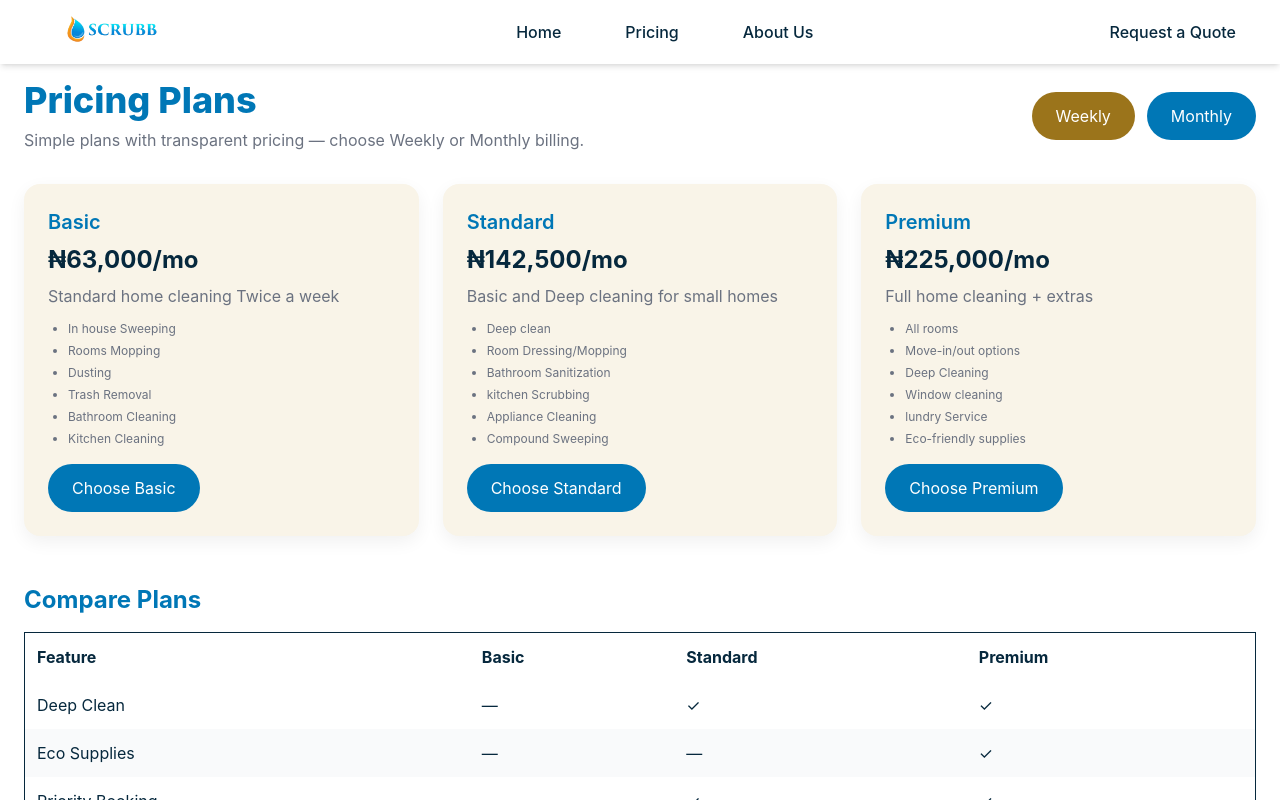
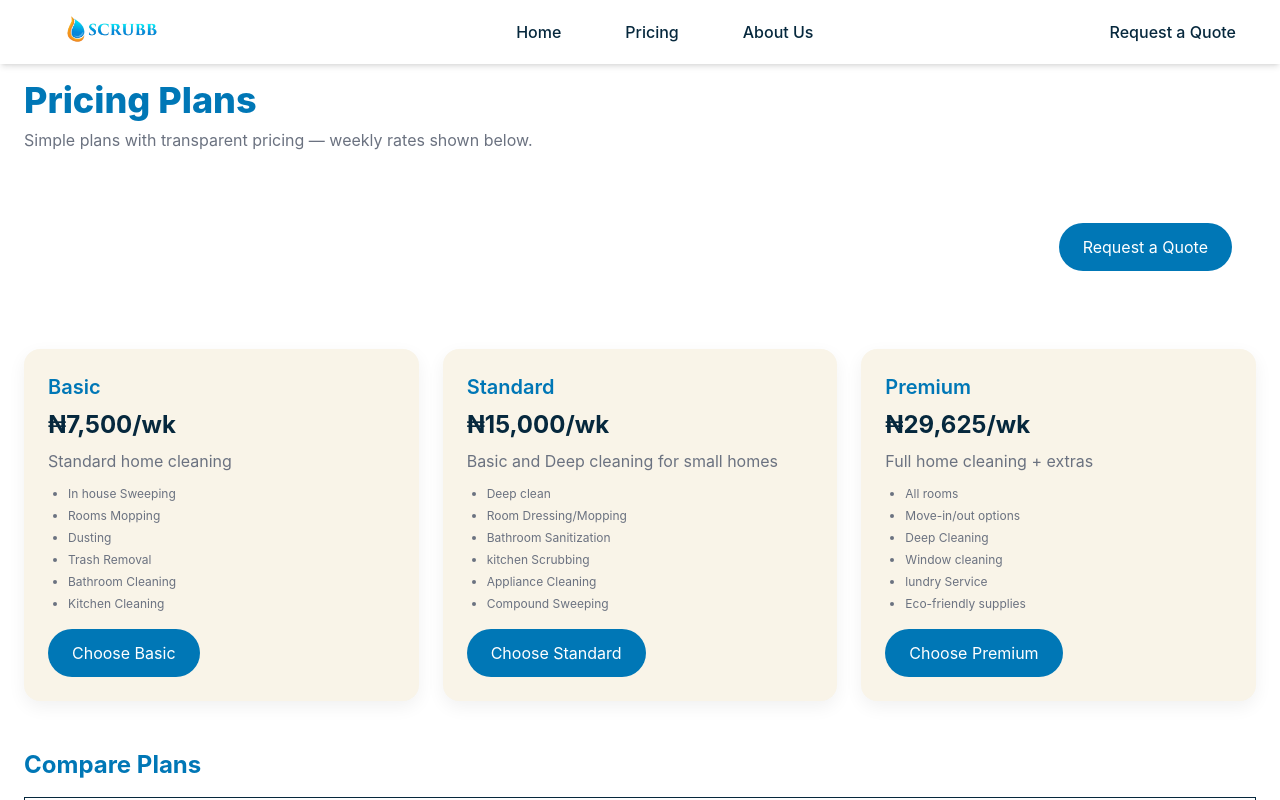
Before and after one commit to Earthpasserby/CleanServive, a React (Vite) app: page /pricing in a window 1280 px wide. Shown: the top 800 px of the page. Built offline with nearby package versions, Linux system fonts and the light colour scheme.

Commit message:
'pricing'

```diff
--- a/src/Components/Service.jsx
+++ b/src/Components/Service.jsx
@@ -1,7 +1,7 @@
 const Service = () => {
   return (
     <>
-  <div className="mx-auto  w-full px-4 sm:px-14 lg:px-14 pt-4 sm:pt-24  bg-white">
+      <div className="mx-auto  w-full px-4 sm:px-14 lg:px-14 pt-4 sm:pt-24  bg-white">
         <div className="flex flex-col items-center justify-center mb-8">
           <h3 className="font-bold  !text-[#0077b6]  md:text-2xl xl:text-2xl sm:text-xl">
             Keep Your Hands Clean and Ours Dirty
--- a/src/Pricing.jsx
+++ b/src/Pricing.jsx
@@ -1,7 +1,7 @@
-import React, { useState } from "react";
+import React from "react";
 
 export default function Pricing() {
-  const [billing, setBilling] = useState("monthly");
+  // Pricing is presented as weekly-focused. No billing toggle.
 
   const formatNGN = (value) =>
     new Intl.NumberFormat("en-NG", {
@@ -12,15 +12,15 @@ export default function Pricing() {
 
   // Prices converted to NGN from USD values using a conversion rate.
   // Assumption: 1 USD = 1500 NGN (change this rate if you prefer a different conversion).
-  const USD_TO_NGN = 1500;
+  const USD_TO_NGN = 1500; // Keep USD->NGN conversion constant available if needed later.
 
   const plans = [
     {
       name: "Basic",
       // original: $29/mo -> converted to NGN
-      monthly: 42 * USD_TO_NGN, // 43,500
-      yearly: 29 * USD_TO_NGN * 12,
-      desc: "Standard home cleaning Twice a week",
+      weekly: 7500, // Starting price explicitly set as requested
+      monthly: 7500 * 4,
+      desc: "Standard home cleaning",
       features: [
         "In house Sweeping",
         "Rooms Mopping",
@@ -33,8 +33,8 @@ export default function Pricing() {
     {
       name: "Standard",
       // original: $49/mo
-      monthly: 95 * USD_TO_NGN, // 73,500
-      yearly: 49 * USD_TO_NGN * 12,
+      monthly: 40 * USD_TO_NGN, // derive weekly from prior monthly conversion (fallback)
+      weekly: Math.round((40 * USD_TO_NGN) / 4),
       desc: "Basic and Deep cleaning for small homes",
       features: [
         "Deep clean",
@@ -48,8 +48,8 @@ export default function Pricing() {
     {
       name: "Premium",
       // original: $79/mo
-      monthly: 150 * USD_TO_NGN, // 118,500
-      yearly: 79 * USD_TO_NGN * 12,
+      monthly: 79 * USD_TO_NGN,
+      weekly: Math.round((79 * USD_TO_NGN) / 4),
       desc: "Full home cleaning + extras",
       features: [
         "All rooms",
@@ -68,38 +68,43 @@ export default function Pricing() {
         <div>
           <h1 className="text-4xl font-extrabold text-accent">Pricing Plans</h1>
           <p className="text-muted mt-2 max-w-xl">
-            Simple plans with transparent pricing — choose Weekly or Monthly
-            billing.
+            Simple plans with transparent pricing — weekly rates shown below.
           </p>
         </div>
-        <div className="flex items-center gap-3">
+      </header>
+
+      {/* Hero CTA: starting price */}
+      <div className="mt-6 p-6 rounded-lg bg-gradient-to-r from-brand-light to-brand-dark text-white flex flex-col md:flex-row items-center justify-between gap-4">
+        <div>
+          <div className="text-sm uppercase opacity-90">Starting price</div>
+          <div className="text-3xl font-extrabold mt-1">
+            From {formatNGN(7000)}{" "}
+            <span className="text-lg font-medium">/ week</span>
+          </div>
+          <div className="mt-2 opacity-90">
+            Prices vary by plan and number of rooms — request a quote for an
+            exact price.
+          </div>
+        </div>
+        <div>
           <button
-            onClick={() => setBilling("weekly")}
-            className={`px-4 py-2 rounded-full ${
-              billing === "weekly" ? "btn-primary" : "btn-accent"
-            }`}
+            type="button"
+            className="btn-primary"
+            onClick={() =>
+              window.dispatchEvent(new CustomEvent("openQuoteModal"))
+            }
           >
-            Weekly
-          </button>
-          <button
-            onClick={() => setBilling("monthly")}
-            className={`px-4 py-2 rounded-full ${
-              billing === "monthly" ? "btn-primary" : "btn-accent"
-            }`}
-          >
-            Monthly
+            Request a Quote
           </button>
         </div>
-      </header>
+      </div>
 
       <div className="grid grid-cols-1 sm:grid-cols-3 gap-6 mt-8">
         {plans.map((p) => (
           <div key={p.name} className="card-box card-cream">
             <h3 className="text-xl font-semibold text-accent">{p.name}</h3>
             <p className="text-2xl font-bold mt-2">
-              {billing === "monthly"
-                ? `${formatNGN(p.monthly)}/mo`
-                : `${formatNGN(p.weekly ?? Math.round(p.monthly / 4))}/wk`}
+              {`${formatNGN(p.weekly ?? Math.round(p.monthly / 4))}/wk`}
             </p>
             <p className="text-muted mt-2">{p.desc}</p>
             <ul className="text-muted mt-3 list-disc pl-5 space-y-1">
```
